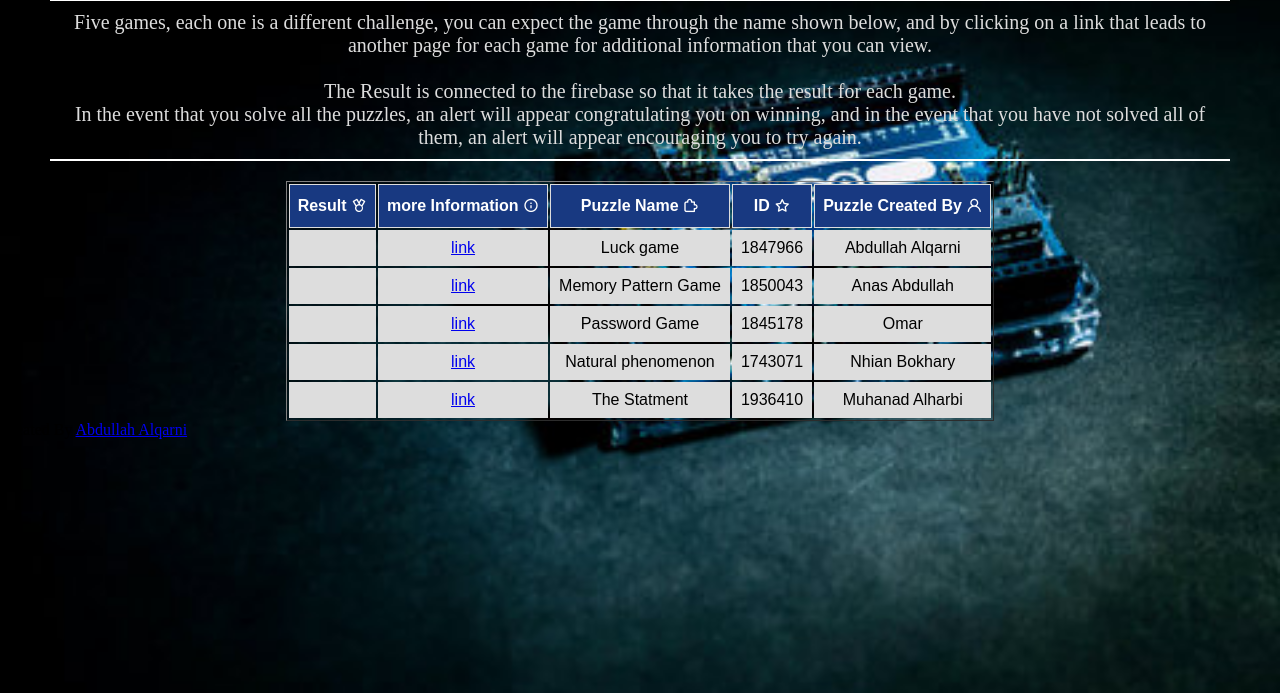
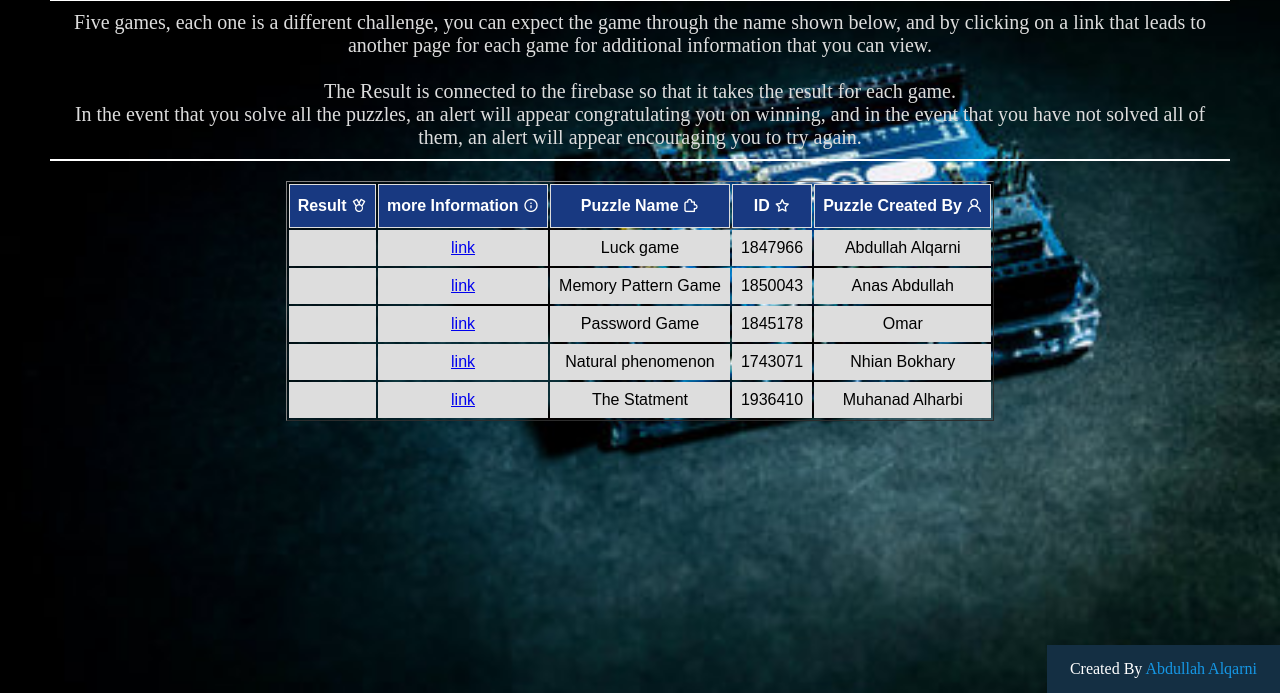
Before and after one commit to Qrnaw/CPIT490-Puzzles, a plain HTML site: page index.html in a window 1280 px wide. Shown: the part 107-800 px from the top of the page. Drawn offline with nearby package versions, Linux system fonts and the light colour scheme; no server answers.

Commit message:
Update style.css

```diff
--- a/style.css
+++ b/style.css
@@ -122,4 +122,22 @@ img{
     color: rgb(24, 57, 129);
     background: none;
 }
-/* End Abdullah Style */
+
+/* footer section styling */
+footer{
+    background: #142F43;
+    padding: 15px 23px;
+    color: #fff;
+    text-align: center;
+    position: fixed;
+    bottom: 0;
+    right: 0;
+
+}
+footer span a{
+    color: #1597E5;
+    text-decoration: none;
+}
+footer span a:hover{
+    text-decoration: underline;
+}
```
